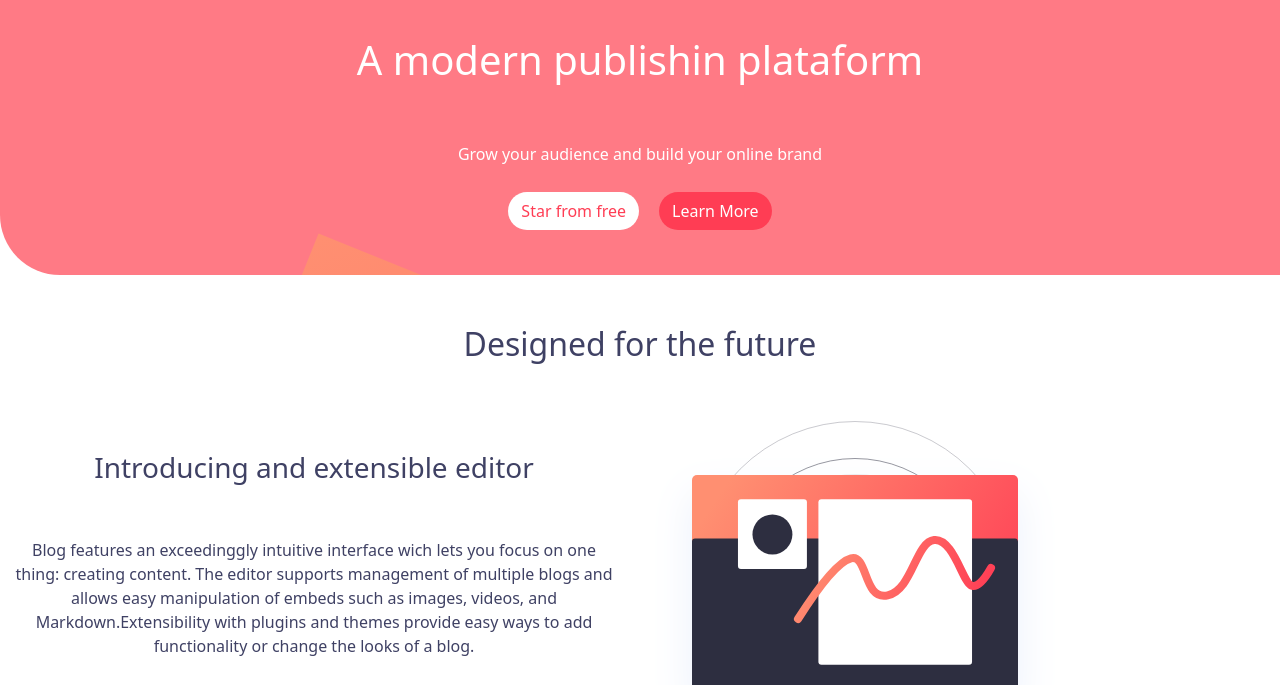
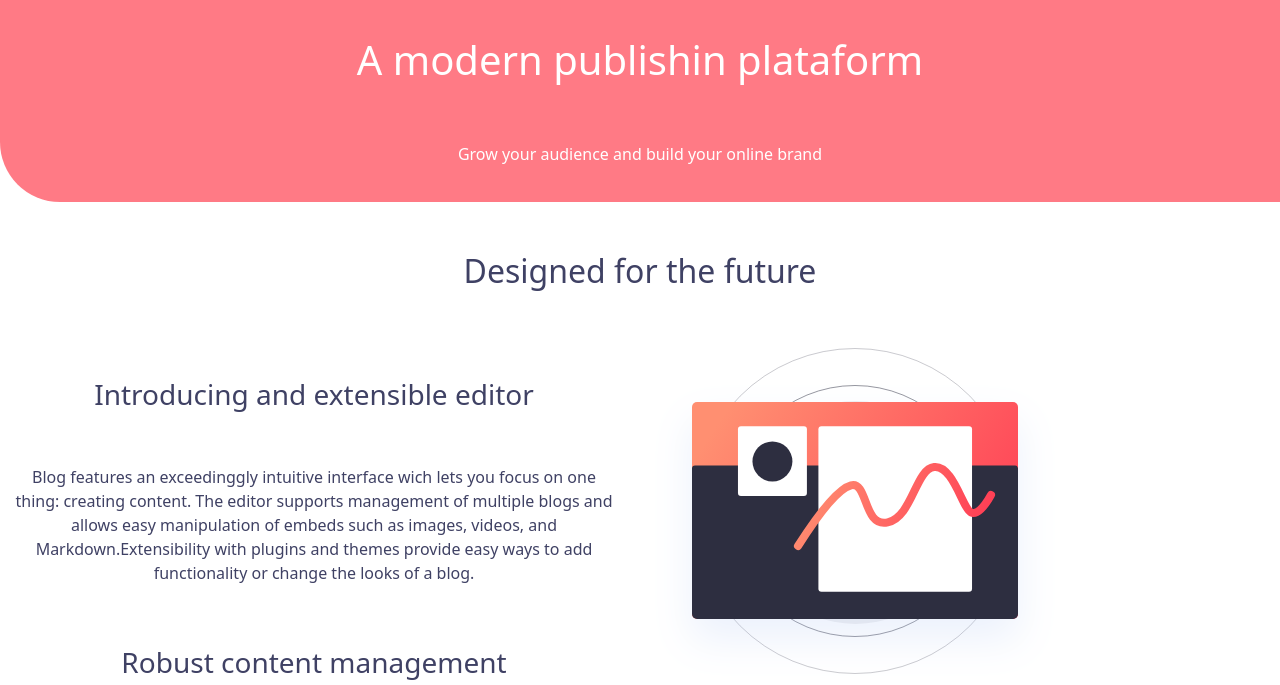
Before and after one commit to dulcerom/ejercicioprueba, a plain HTML site: page index.html in a window 1280 px wide. Shown: the part 90-775 px from the top of the page. Drawn offline with nearby package versions, Linux system fonts and the light colour scheme.

Commit message:
elimine botones

```diff
--- a/index.html
+++ b/index.html
@@ -75,11 +75,7 @@
     A modern publishin plataform
   </h1>
   <p class="grow">Grow your audience and build your online brand</p>
-<!-- botones start for free y learn more -->
-  <div class="botones">
-  <button class="btn">Star from free </button>
-  <button class="btn btn-learn">Learn More</button>
-  </div>
+
 
 
 </header>
```
